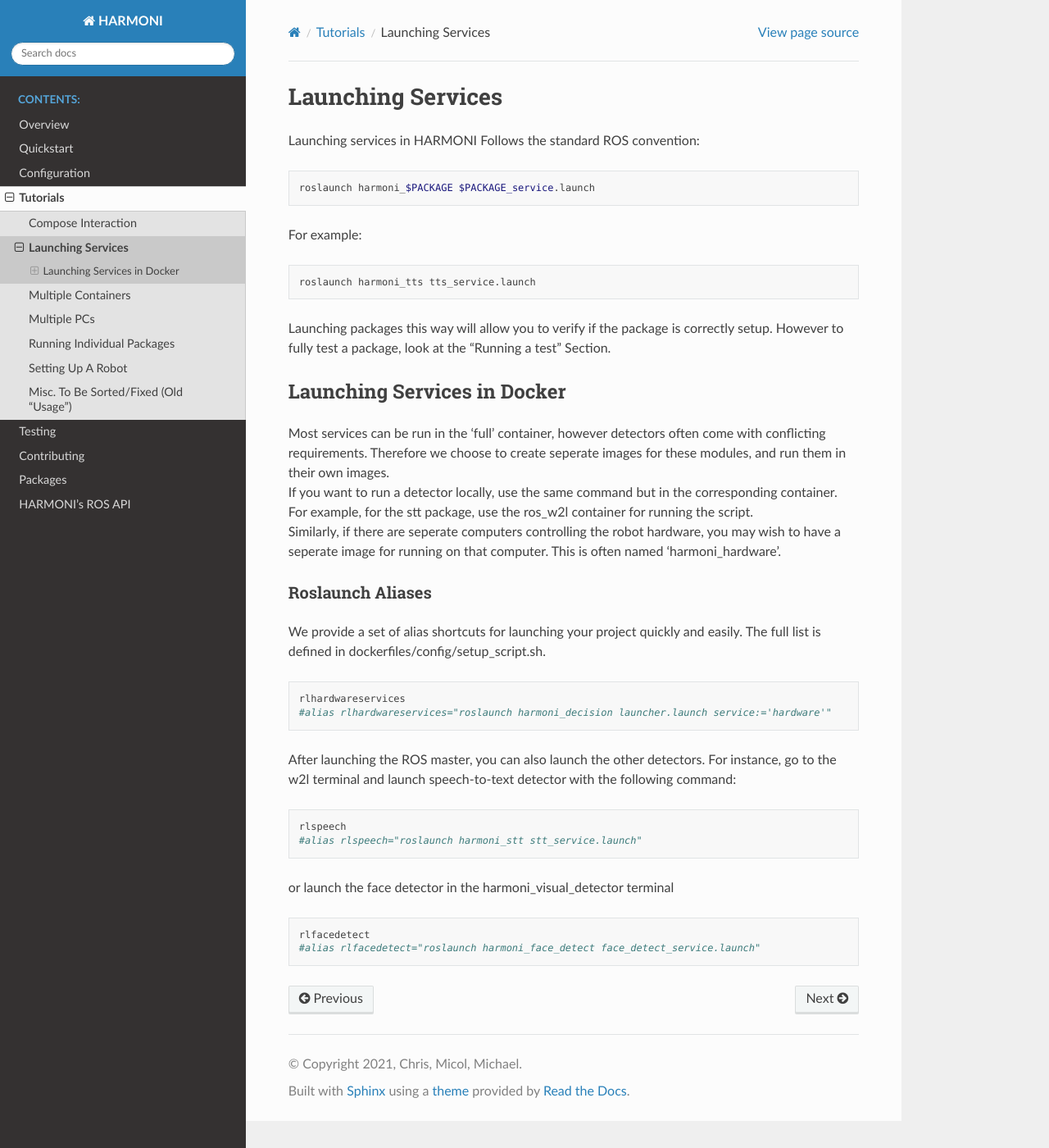
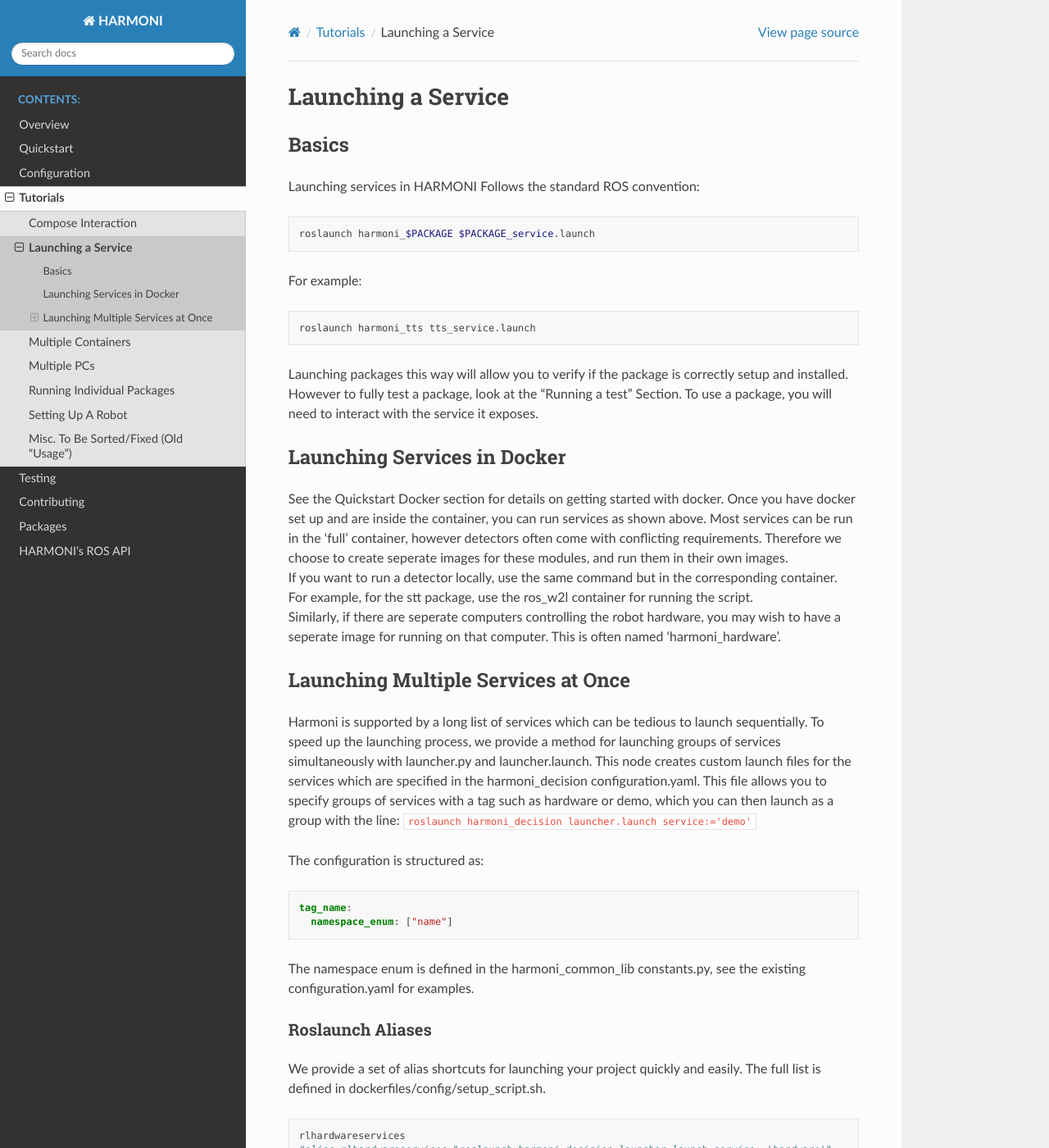
Before and after one commit to interaction-lab/HARMONI, a Sphinx documentation site: the page built from doc/tutorials/Launching-Services.md, in a window 1280 px wide and 1400 px high. Shown: the whole window at 82% size. Built offline with Sphinx 7.4.7 and the Read the Docs theme 2.0.0, drawn with Linux system fonts in a browser that asks for light colours; pages that are not in the unit, such as notebooks, are missing from menus.

Commit message:
Update tutorial for launching a service

````diff
--- a/doc/tutorials/Launching-Services.md
+++ b/doc/tutorials/Launching-Services.md
@@ -1,4 +1,6 @@
-# Launching Services
+# Launching a Service
+
+## Basics
 
 Launching services in HARMONI Follows the standard ROS convention:
 ```bash
@@ -8,15 +10,24 @@
 ```bash
 roslaunch harmoni_tts tts_service.launch
 ```
-Launching packages this way will allow you to verify if the package is correctly setup. However to fully test a package, look at the "Running a test" Section.
-
-
+Launching packages this way will allow you to verify if the package is correctly setup and installed. However to fully test a package, look at the "Running a test" Section. To use a package, you will need to interact with the service it exposes.
 
 ## Launching Services in Docker
+See the Quickstart Docker section for details on getting started with docker. Once you have docker set up and are inside the container, you can run services as shown above.
 Most services can be run in the 'full' container, however detectors often come with conflicting requirements. Therefore we choose to create seperate images for these modules, and run them in their own images.
 If you want to run a detector locally, use the same command but in the corresponding container. For example, for the stt package, use the ros_w2l container for running the script.
 Similarly, if there are seperate computers controlling the robot hardware, you may wish to have a seperate image for running on that computer. This is often named 'harmoni_hardware'.
 
+
+## Launching Multiple Services at Once
+Harmoni is supported by a long list of services which can be tedious to launch sequentially. To speed up the launching process, we provide a method for launching groups of services simultaneously with launcher.py and launcher.launch. This node creates custom launch files for the services which are specified in the harmoni_decision configuration.yaml. This file allows you to specify groups of services with a tag such as hardware or demo, which you can then launch as a group with the line: `roslaunch harmoni_decision launcher.launch service:='demo'`
+
+The configuration is structured as:
+```yaml
+tag_name:
+  namespace_enum: ["name"]
+```
+The namespace enum is defined in the harmoni_common_lib constants.py, see the existing configuration.yaml for examples.
 
 ### Roslaunch Aliases
 We provide a set of alias shortcuts for launching your project quickly and easily. The full list is defined in dockerfiles/config/setup_script.sh.
@@ -25,13 +36,3 @@
 rlhardwareservices
 #alias rlhardwareservices="roslaunch harmoni_decision launcher.launch service:='hardware'"
 ```
-After launching the ROS master, you can also launch the other detectors. For instance, go to the w2l terminal and launch speech-to-text detector with the following command:
-```bash
-rlspeech
-#alias rlspeech="roslaunch harmoni_stt stt_service.launch"
-```
-or launch the face detector in the harmoni_visual_detector terminal
-```bash
-rlfacedetect
-#alias rlfacedetect="roslaunch harmoni_face_detect face_detect_service.launch"
-```
````
